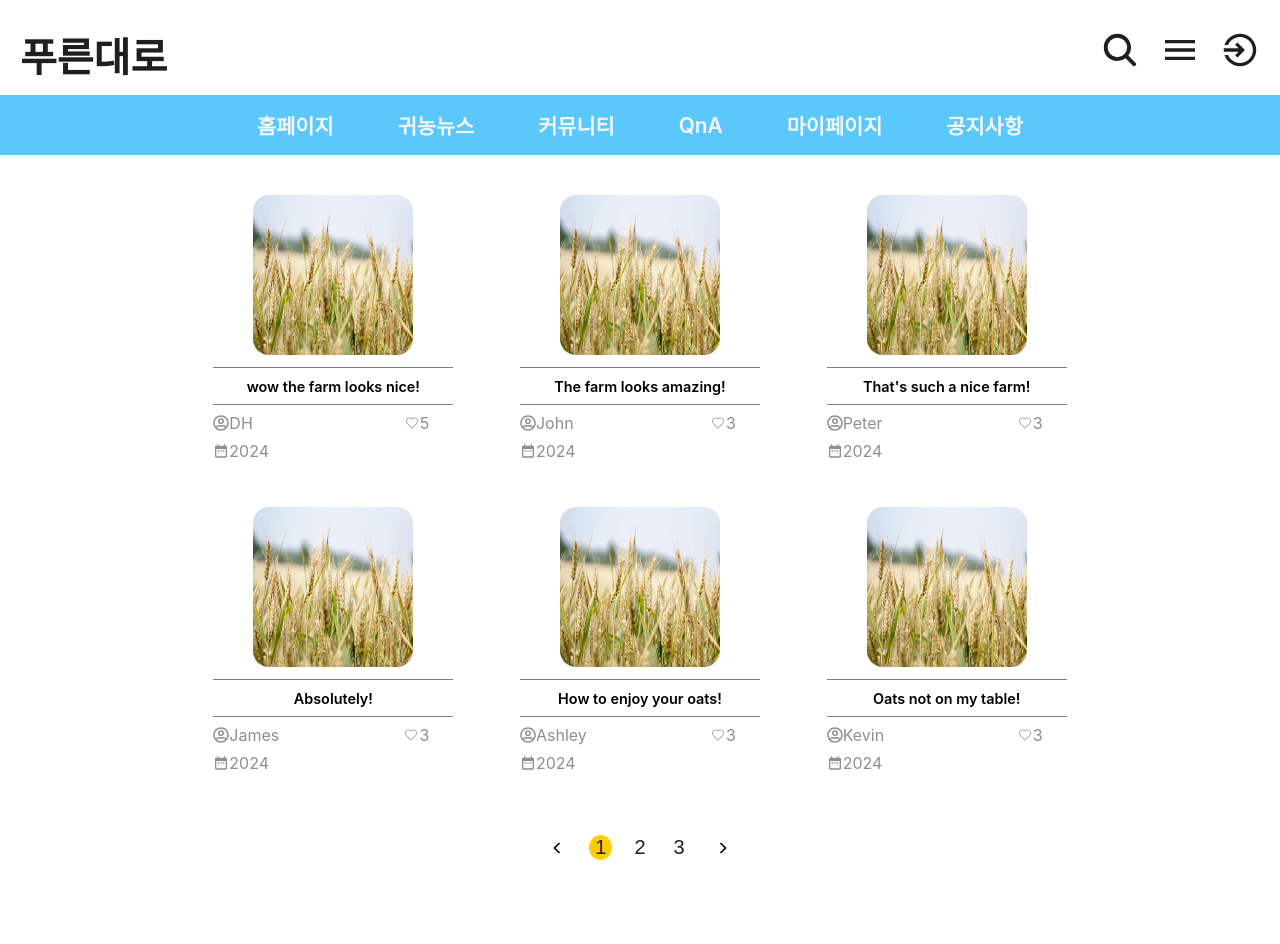
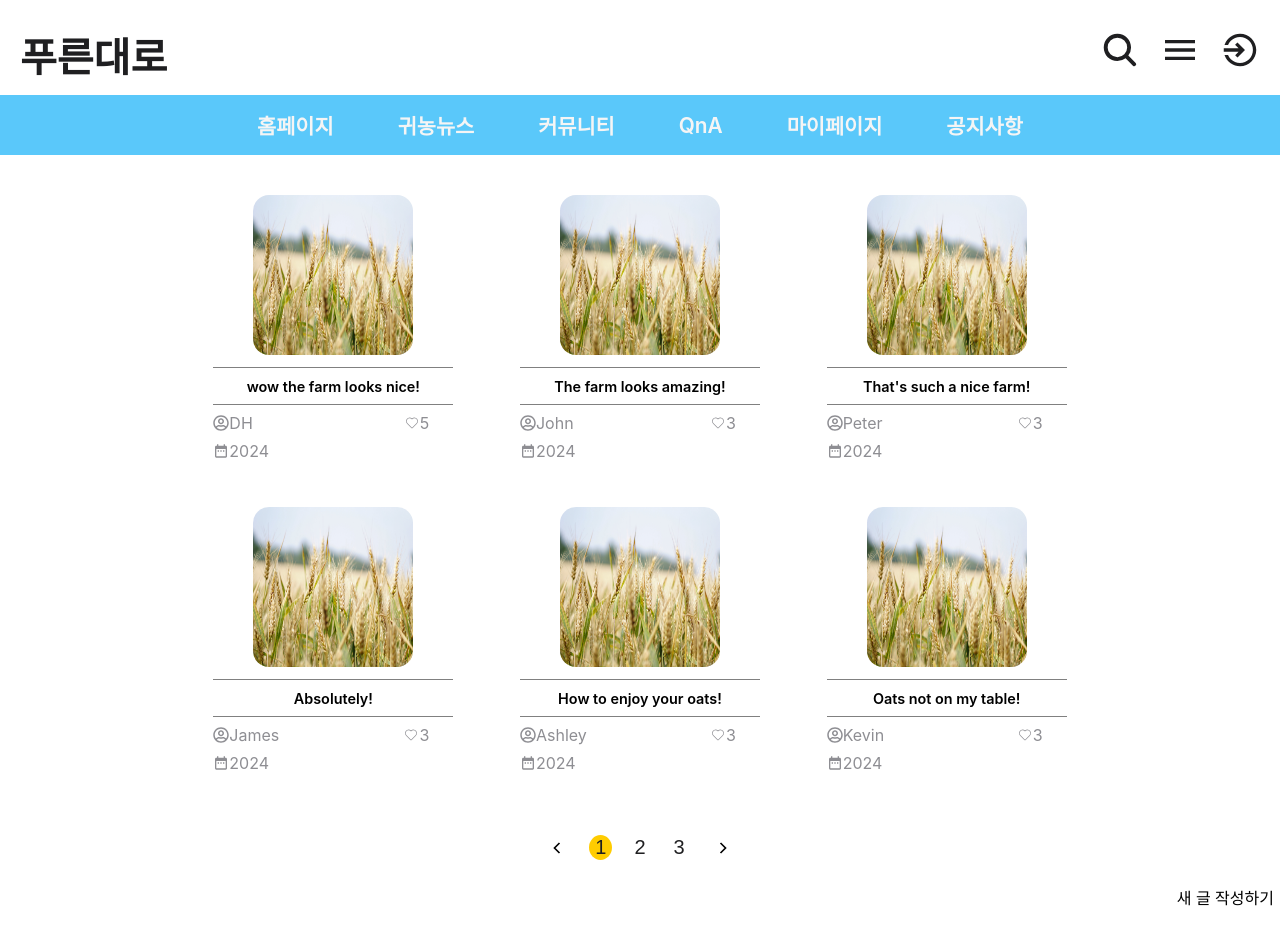
Before and after one commit to dancingKimDH/Toy_Harvest, a React (Create React App) app: page /news in a window 1280 px wide. Shown: the top 944 px of the page. Before the commit the page ends 900 px from the top, so only its background shows below. Built offline with nearby package versions, Linux system fonts and the light colour scheme; no server answers.

Commit message:
create news

```diff
--- a/package.json
+++ b/package.json
@@ -15,7 +15,7 @@
     "react": "^18.2.0",
     "react-dom": "^18.2.0",
     "react-icons": "^4.12.0",
-    "react-router-dom": "^6.21.0",
+    "react-router-dom": "^6.21.1",
     "react-scripts": "5.0.1",
     "react-toastify": "^9.1.3",
     "sass": "^1.69.5",
--- a/src/components/PostBox/NewsBox.tsx
+++ b/src/components/PostBox/NewsBox.tsx
@@ -4,6 +4,7 @@ import { CiHeart } from "react-icons/ci";
 import { FaRegUserCircle } from "react-icons/fa";
 import { GrFormNext, GrFormPrevious } from "react-icons/gr";
 import { MdDateRange } from "react-icons/md";
+import { Navigate, useNavigate } from "react-router-dom";
 
 export interface PostProps {
     photoURL: string;
@@ -52,6 +53,8 @@ export default function NewsBox() {
 
     const numArray = new Array(numPages).fill(0);
 
+    const navigate = useNavigate();
+
 
 
     return (
@@ -90,6 +93,12 @@ export default function NewsBox() {
                     ))}
                     <button type="button" onClick={() => { setPage(page + 1) }} disabled={page === numPages}> <GrFormNext /> </button>
                 </div>
+
+                <div className="create-btn">
+                    <div></div>
+                    <button className="" type="button" onClick={() => {navigate("/news/new")}}>새 글 작성하기</button>
+                </div>
+
             </div>
         </>
     )
--- /dev/null
+++ b/src/components/PostBox/NewsPostNew.tsx
@@ -0,0 +1,7 @@
+export default function NewsPostNew () {
+    return (
+        <div>
+            Create a News!
+        </div>
+    )
+}
--- a/src/components/Router.tsx
+++ b/src/components/Router.tsx
@@ -3,7 +3,6 @@ import Home from "../pages/home";
 import LogIn from "../pages/login";
 import NewsPost from "../pages/news";
 import NewsPostDetail from "../pages/news/details";
-import NewsPostNew from "../pages/news/new";
 import NewsPostEdit from "../pages/news/edit";
 import ProfileDetail from "../pages/profile/details";
 import ProfileEdit from "../pages/profile/edit";
@@ -12,6 +11,7 @@ import CommunityPost from "../pages/community";
 import CommunityPostDetail from "../pages/community/details";
 import CommunityPostEdit from "../pages/community/edit";
 import CommunityPostNew from "../pages/community/new";
+import CreateNews from "../pages/news/new";
 
 interface RouterProps {
     isAuthenticated: boolean;
@@ -26,7 +26,7 @@ export default function Router({ isAuthenticated }: RouterProps) {
                     <Route path="/" element={<Home />} />
                     <Route path="/news" element={<NewsPost />} />
                     <Route path="/news/:id" element={<NewsPostDetail />} />
-                    <Route path="/news/new" element={<NewsPostNew />} />
+
                     <Route path="/news/edit/:id" element={<NewsPostEdit />} />
 
                     <Route path="/community" element={<CommunityPost />} />
@@ -51,6 +51,7 @@ export default function Router({ isAuthenticated }: RouterProps) {
                         <Route path="/*" element={<LogIn />} />
                         <Route path="/community" element={<CommunityPost />} />
                         <Route path="/news" element={<NewsPost />} />
+                        <Route path="/news/new" element={<CreateNews />} />
                     </>
                 )}
 
--- a/src/index.scss
+++ b/src/index.scss
@@ -19,6 +19,13 @@ $primaryPink: #FFD3E0;
 $primaryBlue: #5AC8FA;
 $primaryRed: #FF3A2D;
 $primaryYello: #FFCC00;
+
+.borderless_button {
+  border: none;
+  background-color: transparent;
+  font-size: 2vh;
+  cursor: pointer;
+}
 
 .footer{
   height: 60px;
@@ -430,6 +437,15 @@ $primaryYello: #FFCC00;
   }
 }
 
+.create-btn{
+
+  display: flex;
+  justify-content: space-between;
+  button {
+    @extend .borderless_button;
+
+  }
+}
 
 .newsPost {
   width: 70%;
--- a/src/pages/news/new.tsx
+++ b/src/pages/news/new.tsx
@@ -1,5 +1,7 @@
-export default function NewsPostNew () {
+import NewsPostNew from "../../components/PostBox/NewsPostNew"
+
+export default function CreateNews () {
     return (
-        <div>Post New</div>
+        <NewsPostNew />
     )
 }
```
Also changed, not shown: 1 other file (tests, documents, lock files or other folders).
